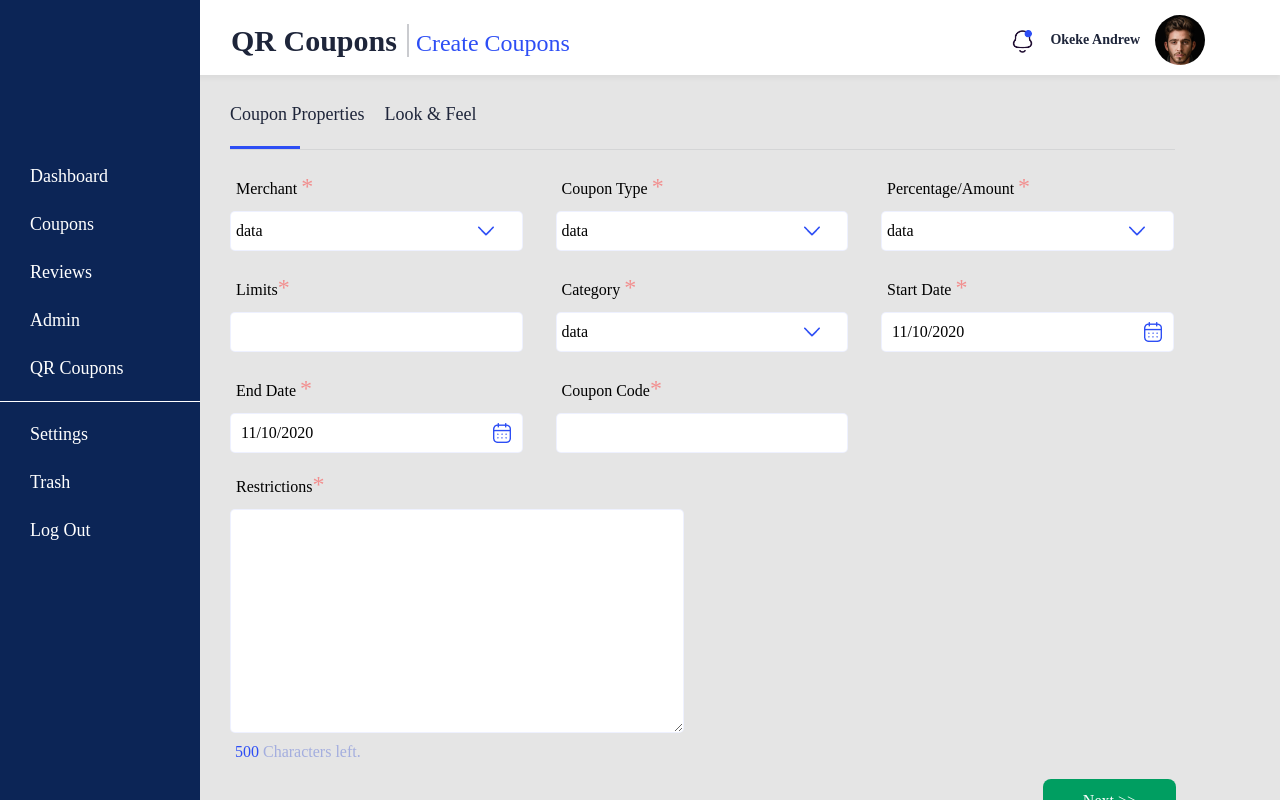
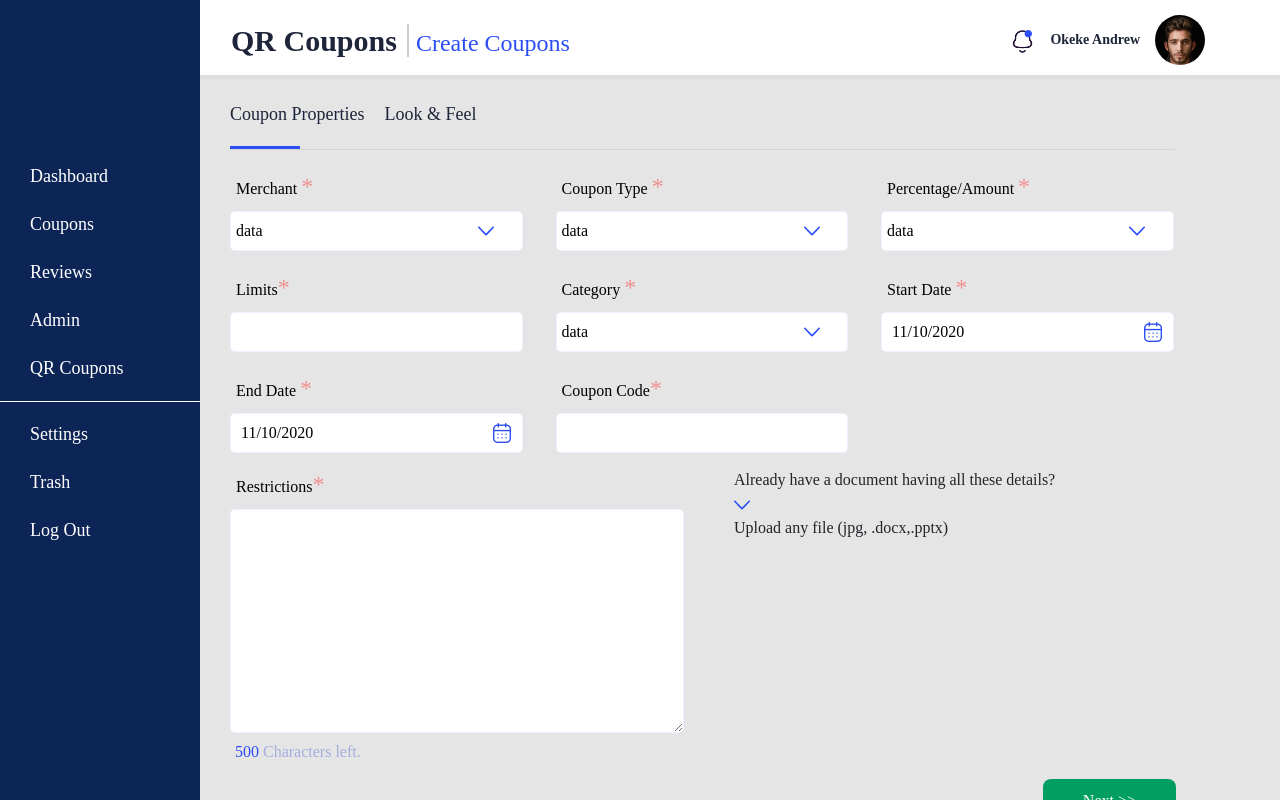
Before and after one commit to codeuiandy/tokenfy, a React (Create React App) app: page /qrcoupons in a window 1280 px wide. Built offline with nearby package versions, Linux system fonts and the light colour scheme.

Commit message:
Worked on QRCoupons Component

```diff
--- a/src/Components/qrCoupons/qrcoupons.jsx
+++ b/src/Components/qrCoupons/qrcoupons.jsx
@@ -167,8 +167,20 @@ export default function QrCoupons(props) {
                                         <div className="inputbox-cupon">
                                             <textarea type="text"/>
                                             <span className="cuponTextCount">500 <span>Characters left.</span></span>
-                                        </div>
+                                    </div>
 
+                            </div>
+                            <div className=
+                            "availableDocs ccupon-input-box textareaCo ">
+                                <div>Already have a document having all these details?</div>
+                                <div class="docUploadArea">
+                                    <div class="uploadIcon">
+                                    {/* Thought to use arrow down icon as placeholder */}
+                                        <img src={ArrowDown} alt=""/>
+                                    </div>
+                                    <div>
+                                    <span>Upload any file</span> (jpg, .docx,.pptx)</div>
+                                </div>
                             </div>
 
 
```
